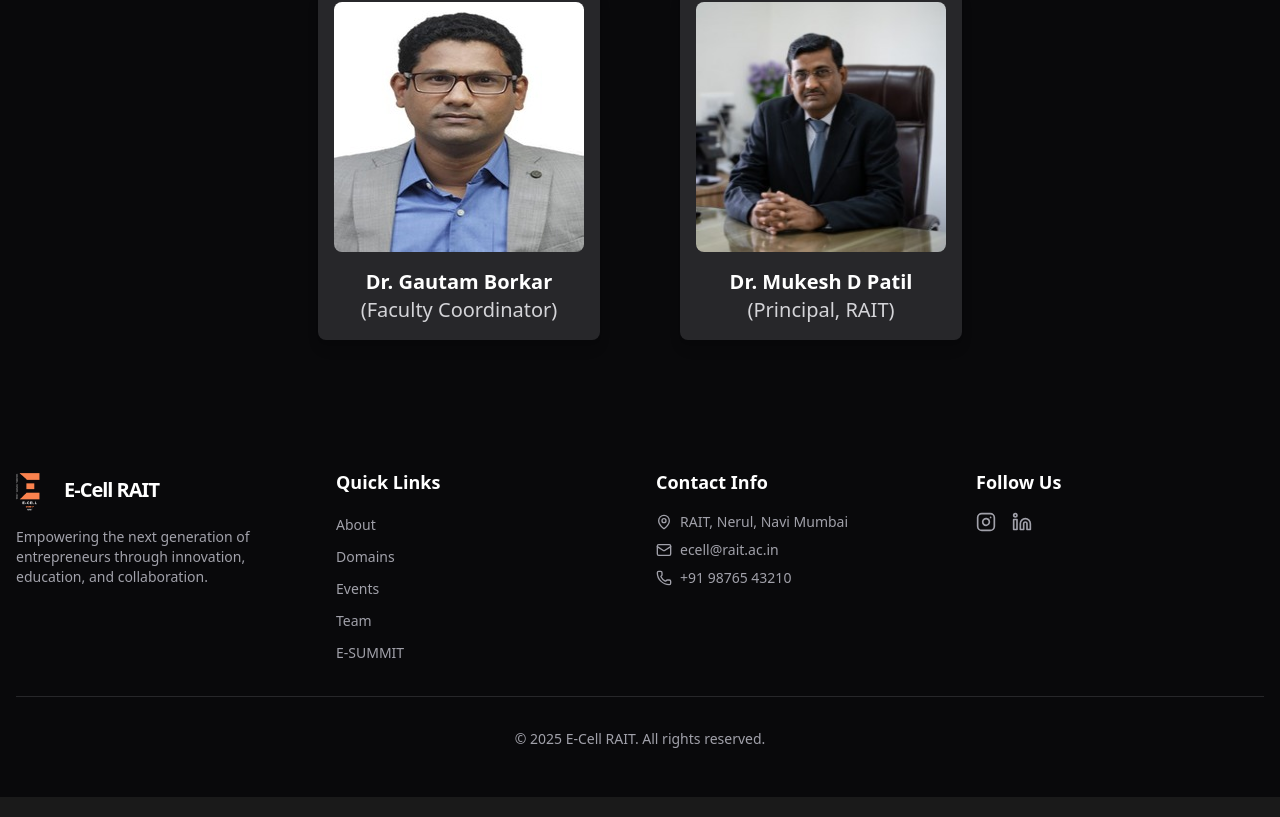
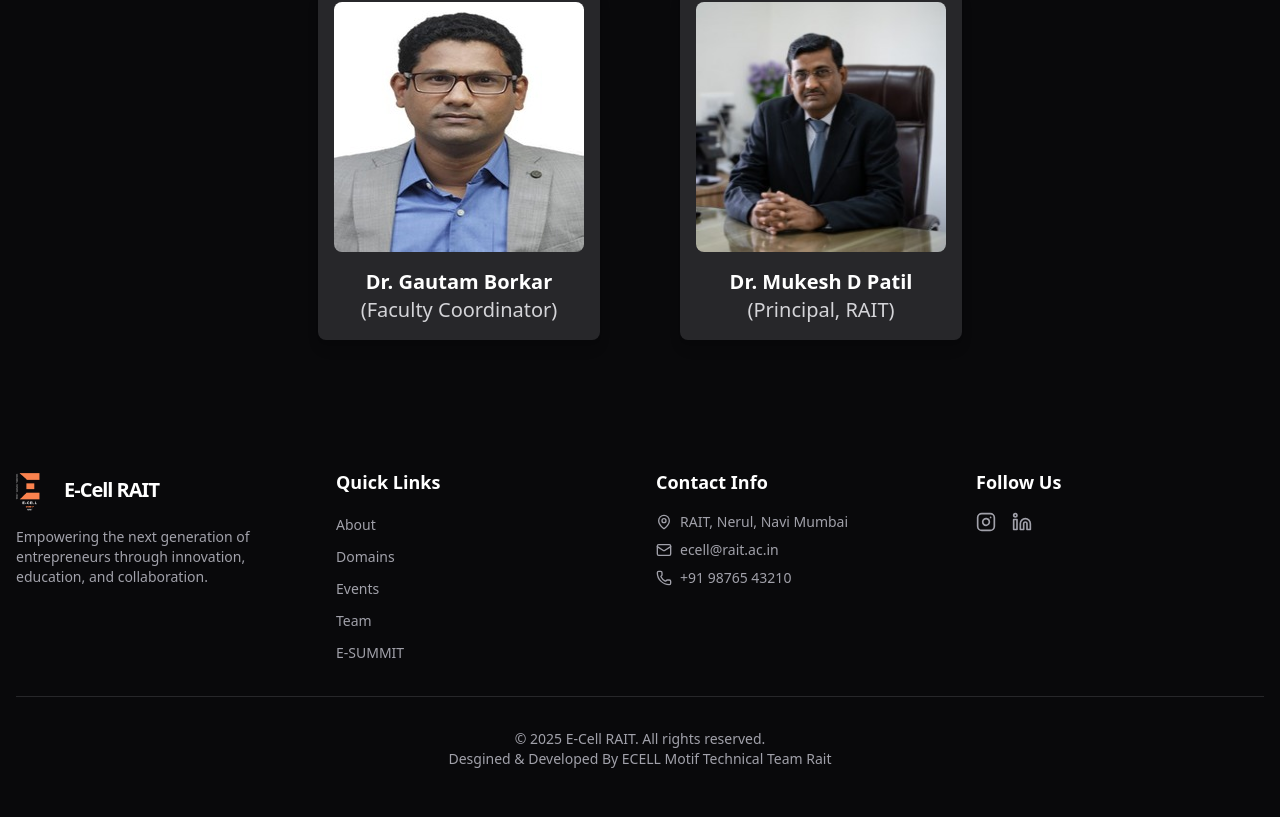
Before and after one commit to parthtodankar/e-cell-2025, a Next.js app: page /faculty-coordinators in a window 1280 px wide. Shown: the part 246-1063 px from the top of the page. Built offline with nearby package versions, Linux system fonts and the light colour scheme.

Commit message:
latest code for Ecell Deployment

```diff
--- a/app/e-summit/page.tsx
+++ b/app/e-summit/page.tsx
@@ -1,7 +1,7 @@
 "use client";
 
 import Navbar from "@/components/navbar";
-import Footer from "@/components/footer";
+// import Footer from "@/components/footer";
 import ESummitContent from "@/components/ESummitContent";
 
 const ESummitPage = () => {
@@ -9,7 +9,7 @@
     <main className="min-h-screen bg-zinc-950 text-foreground">
       <Navbar />
       <ESummitContent />
-      <Footer />
+      {/* <Footer /> */}
     </main>
   );
 };
--- a/components/footer.tsx
+++ b/components/footer.tsx
@@ -98,6 +98,7 @@
         {/* Bottom Bar */}
         <div className="border-t border-zinc-800 mt-8 pt-8 text-center text-zinc-400 text-sm">
           <p>© {new Date().getFullYear()} E-Cell RAIT. All rights reserved.</p>
+          <p> Desgined & Developed By ECELL Motif Technical Team Rait  </p>
         </div>
       </div>
     </footer>
```
